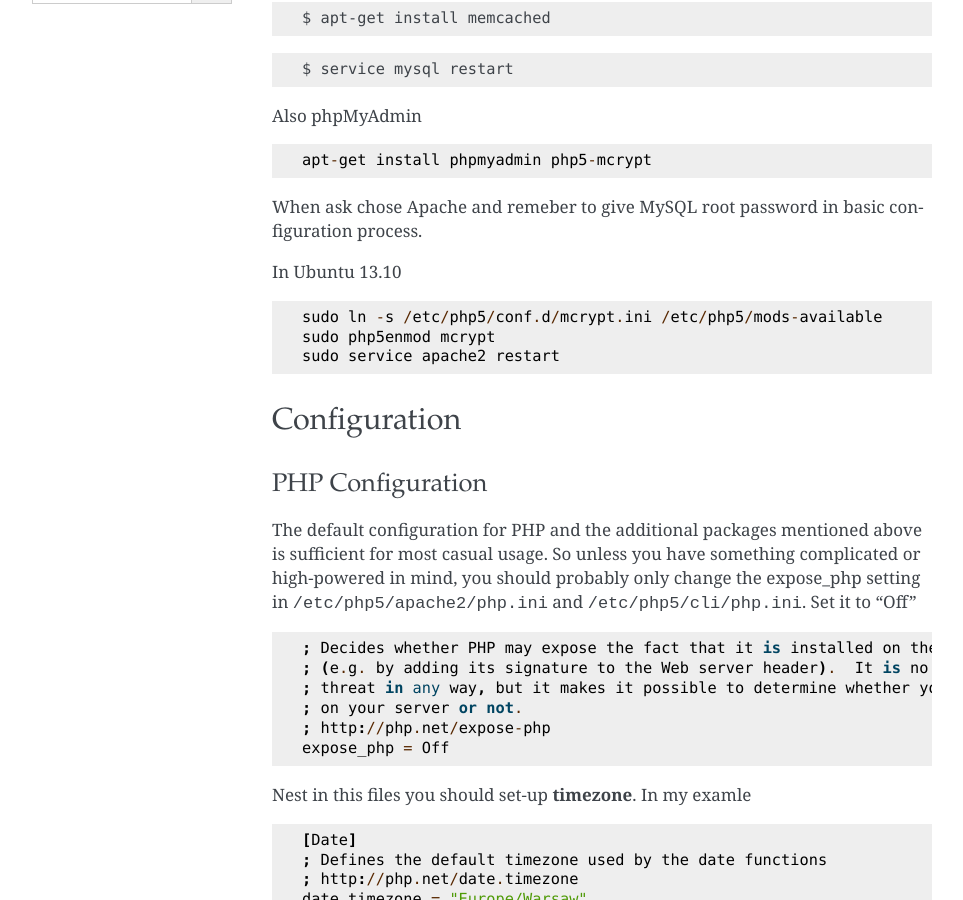
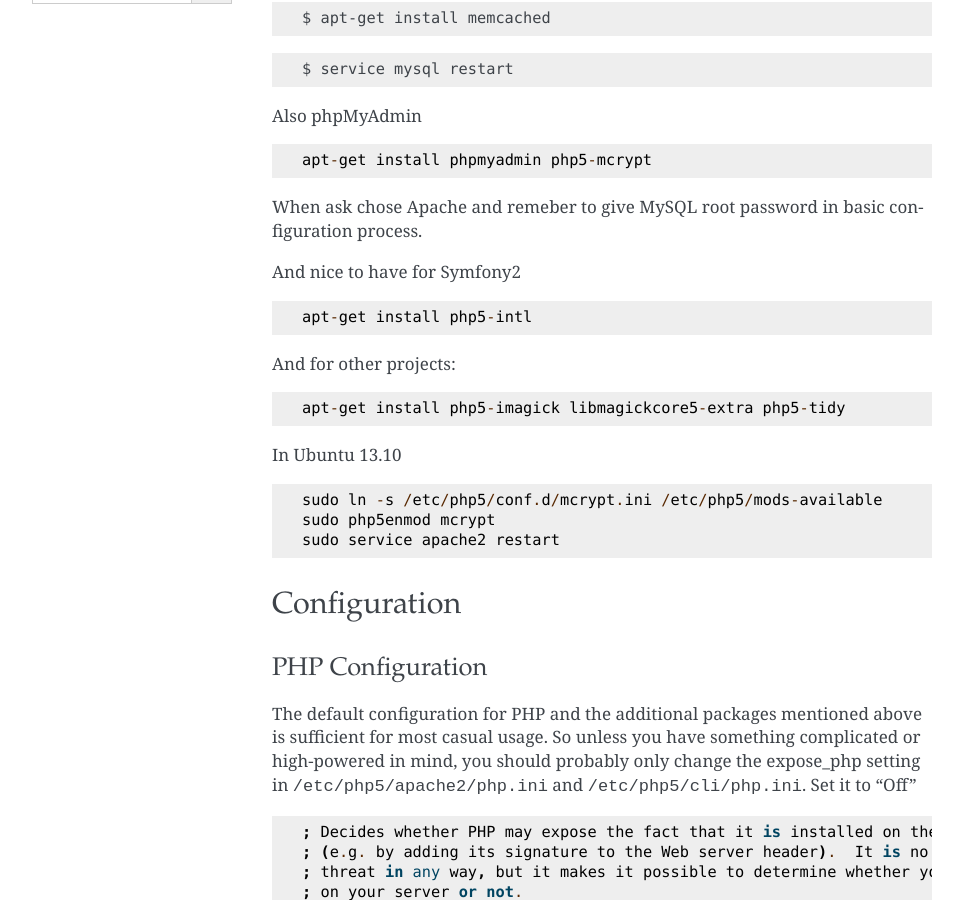
Before and after one commit to alexmerser/lightningwolf-smp, a Sphinx documentation site: the page built from docs/admin/lamp.rst, in a window 1280 px wide and 900 px high, scrolled down 545 px. Shown: the whole window, without its empty margins (148-1111 px from the left). Built offline with Sphinx 7.4.7, drawn with Linux system fonts in a browser that asks for light colours.

Commit message:
more steps im lamp

```diff
--- a/docs/admin/lamp.rst
+++ b/docs/admin/lamp.rst
@@ -42,6 +42,19 @@
     apt-get install phpmyadmin php5-mcrypt
 
 When ask chose Apache and remeber to give MySQL root password in basic configuration process.
+
+
+And nice to have for Symfony2
+
+::
+
+    apt-get install php5-intl
+
+And for other projects:
+
+::
+
+    apt-get install php5-imagick libmagickcore5-extra php5-tidy
 
 In Ubuntu 13.10
 
```
